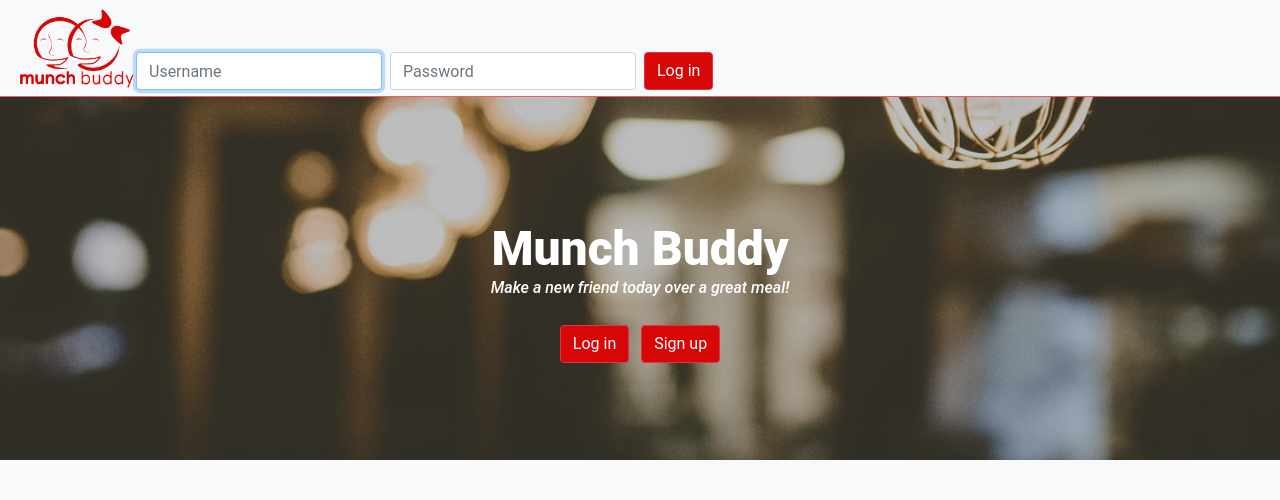
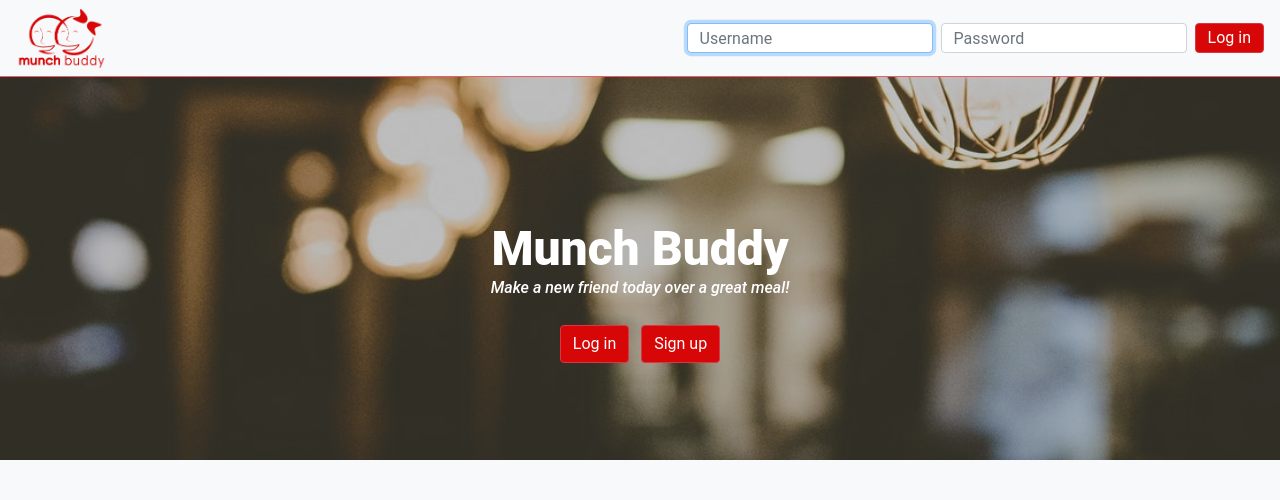
Before and after one commit to nochemargarita/Munch-Buddy, a Flask app: page / in a window 1280 px wide. Shown: the top 500 px of the page. Run offline with Flask 2, Linux system fonts and the light colour scheme; some libraries are stand-ins or nearby versions.

Commit message:
navbar for homepage is all set.

```diff
--- a/static/css/styles.css
+++ b/static/css/styles.css
@@ -27,17 +27,6 @@ body {
     font-size: 35px;
 }
 
-.nav-log1 {
-    position: relative;
-
-}
-
-.nav-log {
-    position: absolute;
-    bottom: 6px;
-}
-
-
 .fixed-top {
     border-bottom: solid #EA5D69 1px;
 }
@@ -48,6 +37,11 @@ body {
 
 .menu1 {
     padding-right: 0;
+}
+
+.munch-logo {
+    height: 60px;
+    width: 90px;
 }
 
 
@@ -143,6 +137,14 @@ body {
     height: 100%;
     margin: auto;
 }
+
+
+.form-login-height {
+    height: 30px;
+    line-height: 0;
+}
+
+
 /* banner */
 #banner {
     border-radius: 0;
--- a/templates/homepage.html
+++ b/templates/homepage.html
@@ -3,15 +3,15 @@
     <body class="text-center bg-light">
         <div class="row">
             <nav class="navbar navbar-expand-lg navbar-light bg-light fixed-top">
-                <img src="/static/logo3.png" height="80" width="120">
+                <img class="munch-logo" src="/static/logo3.png">
                 <button class="navbar-toggler" type="button" data-toggle="collapse" data-target="#navbarNavAltMarkup" aria-controls="navbarNavAltMarkup" aria-expanded="false" aria-label="Toggle navigation">
                     <span class="navbar-toggler-icon"></span>
                 </button>
                 <div class="collapse navbar-collapse" id="navbarNavAltMarkup">
-                    <form class='form-inline my-2 my-lg-0 nav-log ml-auto' action='/login' method='post'>
-                        <input class="form-control mr-sm-2" type='text' name='username' placeholder='Username' required autofocus>
-                        <input class="form-control mr-sm-2" type='password' name='password' placeholder='Password' required autofocus>
-                        <button class="btn btn-danger my-2 my-sm-0" type="submit">Log in</button>
+                    <form class='form-inline my-2 my-lg-0 ml-auto' action='/login' method='post'>
+                        <input class="form-control mr-sm-2 form-login-height" type='text' name='username' placeholder='Username' required autofocus>
+                        <input class="form-control mr-sm-2 form-login-height" type='password' name='password' placeholder='Password' required autofocus>
+                        <button class="btn btn-danger my-2 my-sm-0 form-login-height" type="submit">Log in</button>
                     </form>
                 </div>
             </nav>
```
